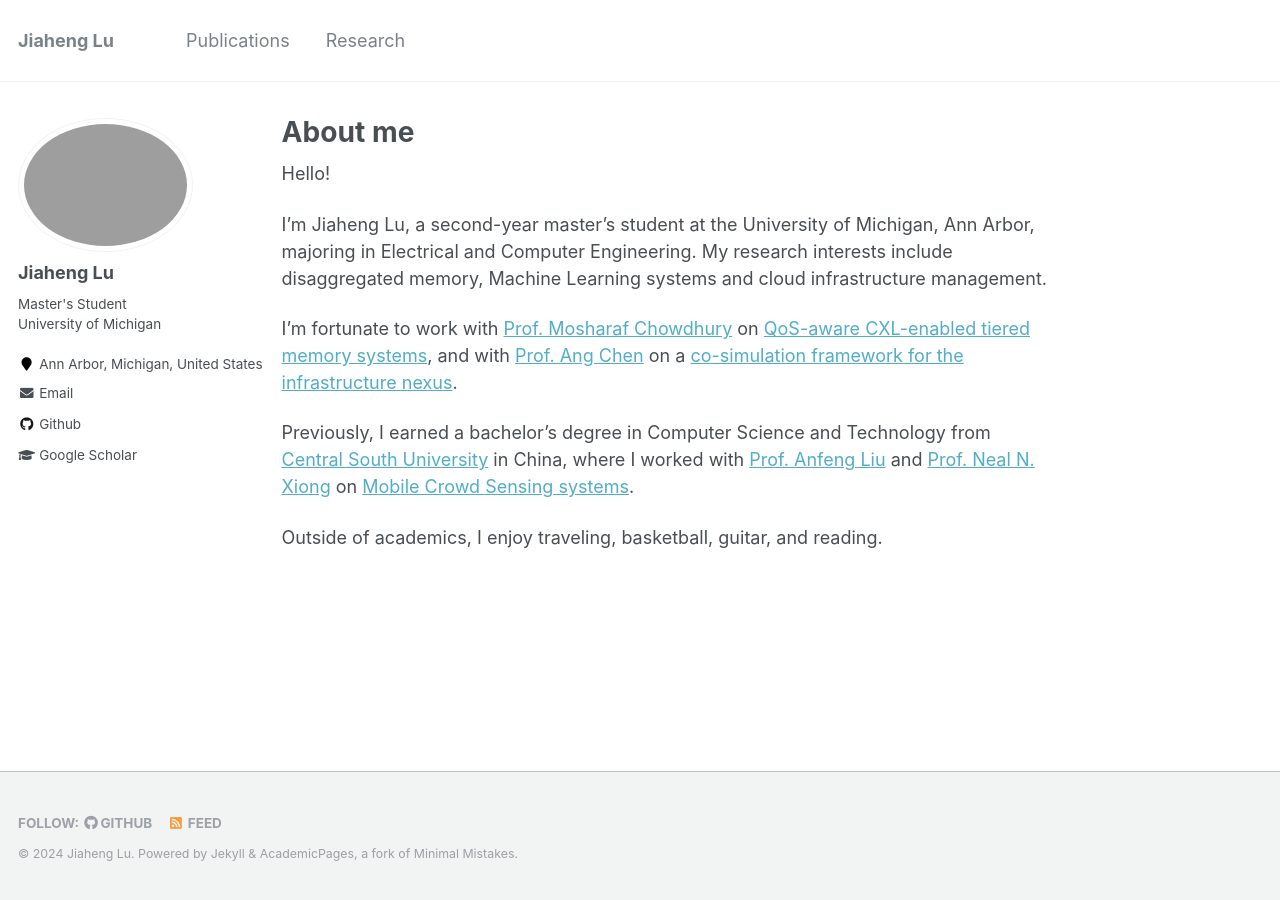
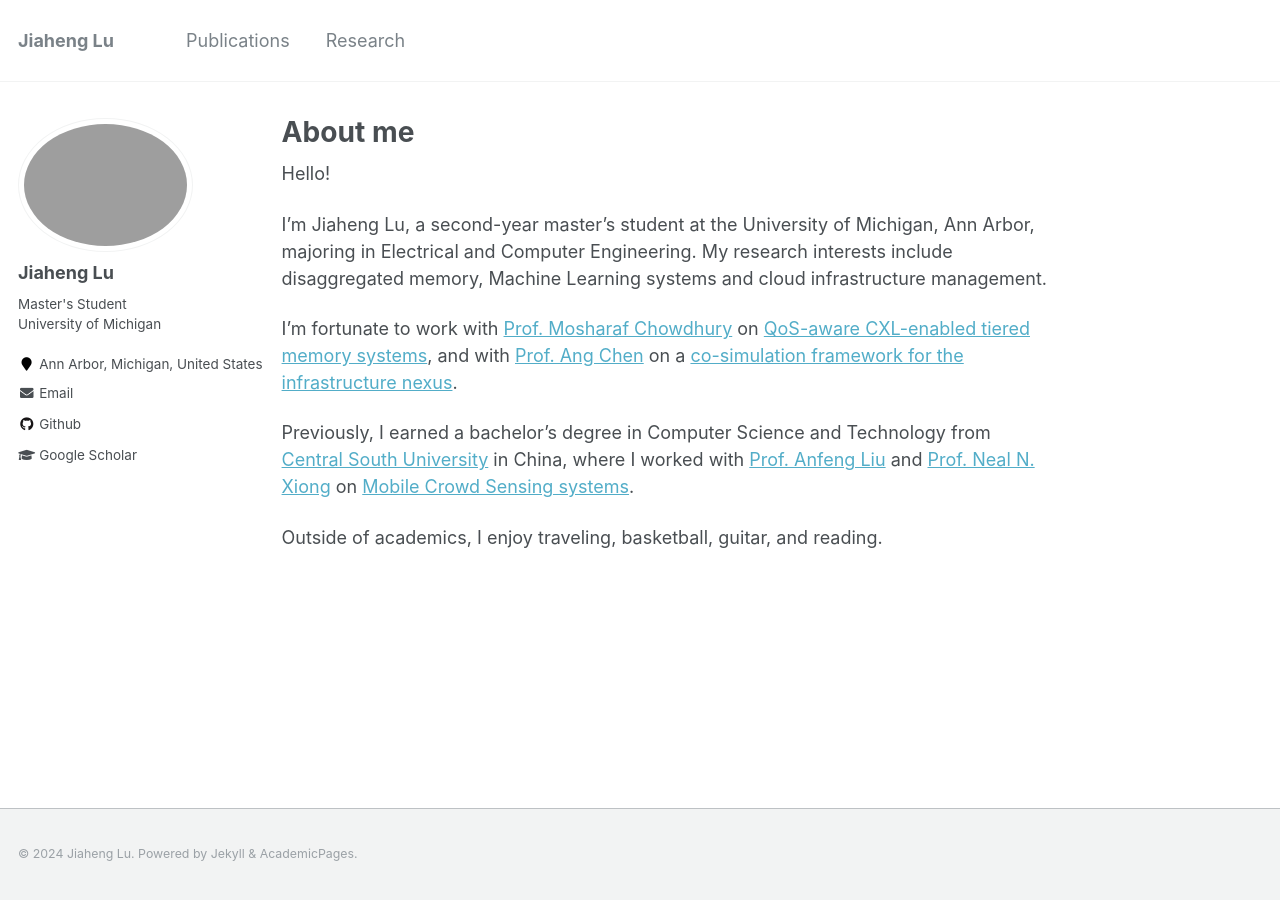
Before and after one commit to JhengLu/JhengLu.github.io, a Jekyll site: the page built from _pages/about.md, in a window 1280 px wide. Built offline with Jekyll 4.4.1, drawn with Linux system fonts in a browser that asks for light colours.

Commit message:
make footer.html concise

```diff
--- a/_includes/footer.html
+++ b/_includes/footer.html
@@ -1,24 +1,24 @@
 {% include base_path %}
 
-<div class="page__footer-follow">
-  <ul class="social-icons">
-    {% if site.data.ui-text[site.locale].follow_label %}
-      <li><strong>{{ site.data.ui-text[site.locale].follow_label }}</strong></li>
-    {% endif %}
-    {% if site.twitter.username %}
-      <li><a href="https://twitter.com/{{ site.twitter.username }}"><i class="fab fa-twitter-square" aria-hidden="true"></i> Twitter</a></li>
-    {% endif %}
-    {% if site.facebook.username %}
-      <li><a href="https://facebook.com/{{ site.facebook.username }}"><i class="fab fa-facebook-square" aria-hidden="true"></i> Facebook</a></li>
-    {% endif %}
-    {% if site.author.github %}
-      <li><a href="http://github.com/{{ site.author.github }}"><i class="fab fa-github" aria-hidden="true"></i> GitHub</a></li>
-    {% endif %}
-    {% if site.author.bitbucket %}
-      <li><a href="http://bitbucket.org/{{ site.author.bitbucket }}"><i class="fab fa-bitbucket" aria-hidden="true"></i> Bitbucket</a></li>
-    {% endif %}
-    <li><a href="{% if site.atom_feed.path %}{{ site.atom_feed.path }}{% else %}{{ base_path }}/feed.xml{% endif %}"><i class="fa fa-fw fa-rss-square" aria-hidden="true"></i> {{ site.data.ui-text[site.locale].feed_label | default: "Feed" }}</a></li>
-  </ul>
-</div>
+<!--<div class="page__footer-follow">-->
+<!--  <ul class="social-icons">-->
+<!--    {% if site.data.ui-text[site.locale].follow_label %}-->
+<!--      <li><strong>{{ site.data.ui-text[site.locale].follow_label }}</strong></li>-->
+<!--    {% endif %}-->
+<!--    {% if site.twitter.username %}-->
+<!--      <li><a href="https://twitter.com/{{ site.twitter.username }}"><i class="fab fa-twitter-square" aria-hidden="true"></i> Twitter</a></li>-->
+<!--    {% endif %}-->
+<!--    {% if site.facebook.username %}-->
+<!--      <li><a href="https://facebook.com/{{ site.facebook.username }}"><i class="fab fa-facebook-square" aria-hidden="true"></i> Facebook</a></li>-->
+<!--    {% endif %}-->
+<!--    {% if site.author.github %}-->
+<!--      <li><a href="http://github.com/{{ site.author.github }}"><i class="fab fa-github" aria-hidden="true"></i> GitHub</a></li>-->
+<!--    {% endif %}-->
+<!--    {% if site.author.bitbucket %}-->
+<!--      <li><a href="http://bitbucket.org/{{ site.author.bitbucket }}"><i class="fab fa-bitbucket" aria-hidden="true"></i> Bitbucket</a></li>-->
+<!--    {% endif %}-->
+<!--    <li><a href="{% if site.atom_feed.path %}{{ site.atom_feed.path }}{% else %}{{ base_path }}/feed.xml{% endif %}"><i class="fa fa-fw fa-rss-square" aria-hidden="true"></i> {{ site.data.ui-text[site.locale].feed_label | default: "Feed" }}</a></li>-->
+<!--  </ul>-->
+<!--</div>-->
 
-<div class="page__footer-copyright">&copy; {{ site.time | date: '%Y' }} {{ site.name | default: site.title }}. {{ site.data.ui-text[site.locale].powered_by | default: "Powered by" }} <a href="http://jekyllrb.com" rel="nofollow">Jekyll</a> &amp; <a href="https://github.com/academicpages/academicpages.github.io">AcademicPages</a>, a fork of <a href="https://mademistakes.com/work/minimal-mistakes-jekyll-theme/" rel="nofollow">Minimal Mistakes</a>.</div>
+<div class="page__footer-copyright">&copy; {{ site.time | date: '%Y' }} {{ site.name | default: site.title }}. {{ site.data.ui-text[site.locale].powered_by | default: "Powered by" }} <a href="http://jekyllrb.com" rel="nofollow">Jekyll</a> &amp; <a href="https://github.com/academicpages/academicpages.github.io">AcademicPages</a>.</div>
```
